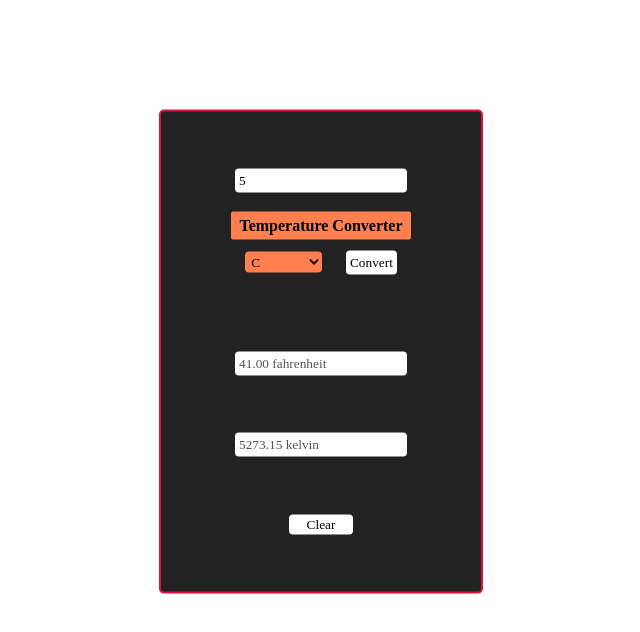
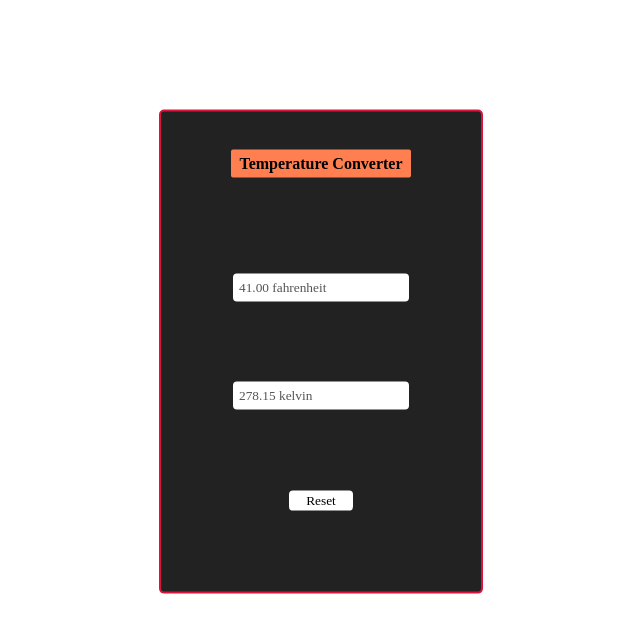
Before and after one commit to Musaib-Malik/Temperature-Converter, a plain HTML site: page index.html in a window 1280 px wide. Both pictures are taken after typing "5" into the empty fields and a click on the input "Convert". Shown: the whole page, without its empty margins (319-959 px from the left). Drawn offline with Linux system fonts and the light colour scheme.

Commit message:
Added some changes

```diff
--- a/app.js
+++ b/app.js
@@ -1,69 +1,77 @@
 // UI variables
-const form = document.getElementById('myForm');
-const tempInput = document.querySelector('.temperature-input');
-const selectList = document.getElementById('converter-list');
-const first = document.querySelector('.first');
-const second = document.querySelector('.second');
-const item = document.querySelector('.item-1');
-const item2 = document.querySelector('.item');
-const item3 = document.querySelector('.item-3');
-const item4 = document.querySelector('.item-4');
-const clear = document.querySelector('.clear');
+const form = document.getElementById("myForm");
+const tempInput = document.querySelector(".temperature-input");
+const selectList = document.getElementById("converter-list");
+const first = document.querySelector(".first");
+const second = document.querySelector(".second");
+const item = document.querySelector(".item-1");
+const item2 = document.querySelector(".item");
+const item3 = document.querySelector(".item-3");
+const item4 = document.querySelector(".item-4");
+const submitBtn = document.querySelector(".submitBtn");
+const clear = document.querySelector(".clear");
 
 // Event Handler
-form.addEventListener('submit', convert);
-clear.addEventListener('click', clearForm);
+form.addEventListener("submit", convert);
+clear.addEventListener("click", clearForm);
 
 // Convert the temperature
 function convert(e) {
   e.preventDefault();
   // Celsius to Fahrenheit & Kelvin
-  const celsiusToFahrenheit = parseFloat((tempInput.value * 9 / 5) + 32).toFixed(2);
-  const celsiusToKelvin = parseFloat(tempInput.value + 273.15).toFixed(2);
+  const celsiusToFahrenheit = parseFloat(
+    (tempInput.value * 9) / 5 + 32
+  ).toFixed(2);
+  const celsiusToKelvin = parseFloat(tempInput.value) + 273.15;
 
   // Fahrenheit to Celsius & Kelvin
-  const fahrenheitToCelsius = parseFloat((tempInput.value - 32) * 5 / 9).toFixed(2);
-  const fahrenheitToKelvin = parseFloat(tempInput.value - 32) * 5 / 9 + 273.15;
+  const fahrenheitToCelsius = parseFloat(
+    ((tempInput.value - 32) * 5) / 9
+  ).toFixed(2);
+  const fahrenheitToKelvin =
+    (parseFloat(tempInput.value - 32) * 5) / 9 + 273.15;
 
   // Kelvin to Celsius & Fahrenheit
-  const kelvinToCelsius = parseFloat((tempInput.value - 273.15)).toFixed(2);
-  const kelvinToFahrenheit = parseFloat((tempInput.value - 273.15) * 9 / 5 + 32).toFixed(2);
+  const kelvinToCelsius = parseFloat(tempInput.value - 273.15).toFixed(2);
+  const kelvinToFahrenheit = parseFloat(
+    ((tempInput.value - 273.15) * 9) / 5 + 32
+  ).toFixed(2);
 
   // Input validation
-  if (tempInput.value == '') {
-
+  if (tempInput.value == "") {
     // Error Shower
-    alert('Please check your numbers!')
+    alert("Please check your numbers!");
   }
 
   // Conversion based on User Input
   else {
-    if (selectList.value === 'C') {
+    if (selectList.value === "C") {
       first.value = `${celsiusToFahrenheit} fahrenheit`;
       second.value = `${celsiusToKelvin} kelvin`;
-
-    } else if (selectList.value === 'F') {
+    } else if (selectList.value === "F") {
       first.value = `${fahrenheitToCelsius} celsius`;
       second.value = `${fahrenheitToKelvin} kelvin`;
-    } else if (selectList.value === 'K') {
+    } else if (selectList.value === "K") {
       first.value = `${kelvinToCelsius} celsius`;
       second.value = `${kelvinToFahrenheit} fahrenheit`;
     }
 
     // Display results
-    item3.style.display = 'block';
-    item4.style.display = 'block';
-    clear.style.display = 'block';
+    item3.style.display = "block";
+    item4.style.display = "block";
+    clear.style.display = "block";
 
-    item2.style.position = 'absolute';
-    item2.style.bottom = '22em'
+    // Remove Input Fields
+    item.style.display = "none";
+    selectList.style.display = "none";
+    submitBtn.style.display = "none";
 
+    item2.style.position = "absolute";
+    item2.style.bottom = "25.9em";
   }
-
-  e.preventDefault();
 }
 
-// Clear Form
+// Reload Form
 function clearForm(e) {
   window.location.reload();
 }
--- a/index.html
+++ b/index.html
@@ -6,8 +6,6 @@
 
   <meta charset="utf-8">
   <meta name="viewport" content="width=device-width, initial-scale=1, shrink-to-fit=no">
-
-  <!-- Bootstrap CSS -->
 
   <title>Document</title>
 </head>
@@ -38,7 +36,7 @@
       <input type="text" disabled class="disabled second">
     </div>
 
-    <button class="clear">Clear</button>
+    <button class="clear">Reset</button>
   </form>
 
   <script src="app.js"></script>
--- a/style.css
+++ b/style.css
@@ -3,6 +3,10 @@ input::-webkit-inner-spin-button {
   -webkit-appearance: none;
   margin: 0;
 }
+
+/* Imports */
+@import url("https://fonts.googleapis.com/css2?family=Montserrat:wght@500&display=swap");
+@import url("https://fonts.googleapis.com/css2?family=Comfortaa&display=swap");
 
 * {
   margin: 0;
@@ -37,11 +41,10 @@ input::-webkit-inner-spin-button {
   font-weight: 700;
 }
 
-
 input {
   background-color: #fff;
   border: none;
-  padding: 4px 4px;
+  padding: 6px;
   outline: none;
   border-radius: 4px;
   font-family: Comfortaa;
@@ -58,7 +61,6 @@ select {
   font-family: Comfortaa;
   font-weight: 500;
   transition: all 400ms ease-in-out;
-
 }
 
 select option {
@@ -69,7 +71,8 @@ select option {
 .submitBtn {
   margin-left: 20px;
   margin-bottom: 20px;
-  font-family: Bahnschrift;
+  font-family: Montserrat;
+  font-weight: 600;
   cursor: pointer;
 }
 
```
